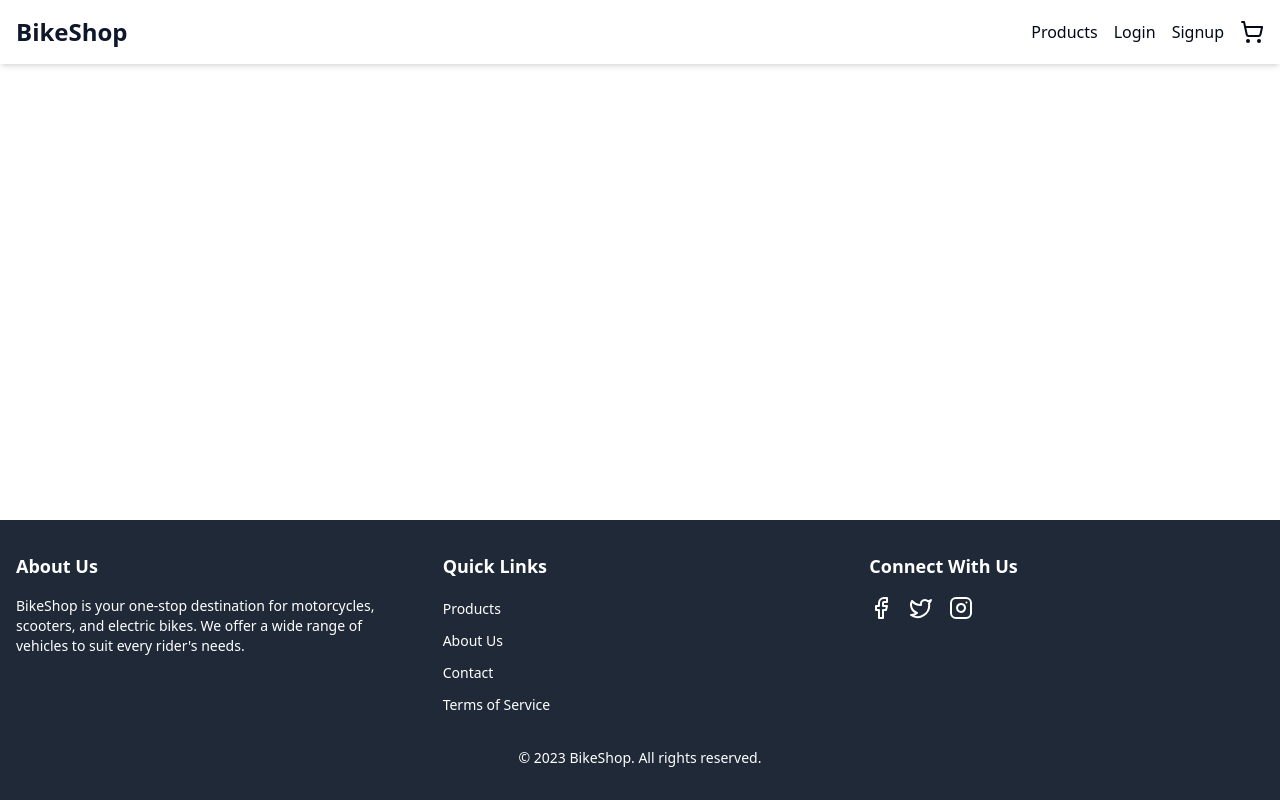
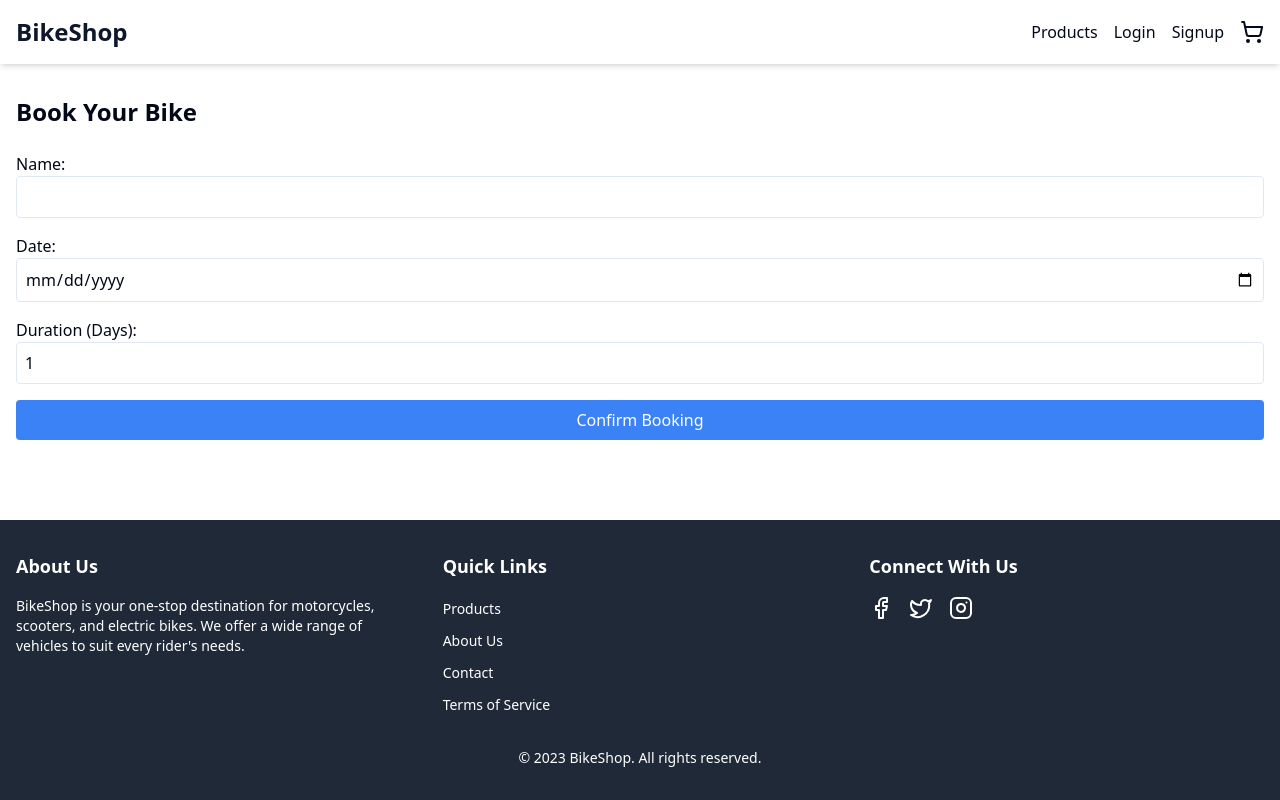
Before and after one commit to VallabhSangvikar/Bikeverse, a React (Vite) app in the folder frontend/: page /book/1 in a window 1280 px wide. Built offline with nearby package versions, Linux system fonts and the light colour scheme.

Commit message:
Change cart based system to booking

```diff
--- a/frontend/package.json
+++ b/frontend/package.json
@@ -18,6 +18,7 @@
     "@radix-ui/react-slot": "^1.1.1",
     "@radix-ui/react-tabs": "^1.1.2",
     "@radix-ui/react-toast": "^1.2.5",
+    "axios": "^1.7.9",
     "class-variance-authority": "^0.7.1",
     "clsx": "^2.1.1",
     "embla-carousel-react": "^8.5.2",
--- a/frontend/src/App.tsx
+++ b/frontend/src/App.tsx
@@ -4,8 +4,7 @@ import Footer from "./components/Footer"
 import HomePage from "./pages/HomePage"
 import ProductListingPage from "./pages/ProductListingPage"
 import ProductDetailsPage from "./pages/ProductDetailsPage"
-import CartPage from "./pages/CartPage"
-import CheckoutPage from "./pages/CheckoutPage"
+import BookingForm from "./pages/BookingForm"
 import SellerDashboardPage from "./pages/SellerDashboardPage"
 import BuyerDashboardPage from "./pages/BuyerDashboardPage"
 import LoginPage from "./pages/LoginPage"
@@ -21,8 +20,8 @@ function App() {
           <Route path="/" element={<HomePage />} />
           <Route path="/products" element={<ProductListingPage />} />
           <Route path="/product/:id" element={<ProductDetailsPage />} />
-          <Route path="/cart" element={<CartPage />} />
-          <Route path="/checkout" element={<CheckoutPage />} />
+          <Route path="/book/:id" element={<BookingForm />} />
+          <Route path="/bookings" element={<ProductListingPage />} />
           <Route path="/seller" element={<SellerDashboardPage />} />
           <Route path="/dashboard" element={<BuyerDashboardPage />} />
           <Route path="/login" element={<LoginPage />} />
--- /dev/null
+++ b/frontend/src/pages/BookingForm.tsx
@@ -0,0 +1,93 @@
+import { useState } from "react";
+import { useParams } from "react-router-dom";
+import axios from "axios";
+
+// Define the type for booking details
+interface BookingDetails {
+  name: string;
+  date: string;
+  duration: number;
+}
+
+const BookingForm = () => {
+  const { id } = useParams<{ id: string }>(); // Get bike ID from URL
+  const [bookingDetails, setBookingDetails] = useState<BookingDetails>({
+    name: "",
+    date: "",
+    duration: 1,
+  });
+
+  const handleSubmit = async (e: React.FormEvent) => {
+    e.preventDefault();
+    try {
+      await axios.post("http://localhost:5000/bookings", {
+        bikeId: id,
+        ...bookingDetails,
+      });
+      alert("Bike booked successfully!");
+    } catch (error) {
+      console.error("Error booking bike:", error);
+      alert("Failed to book the bike. Please try again later.");
+    }
+  };
+
+  return (
+    <div className="container mx-auto px-4 py-8">
+      <h1 className="text-2xl font-bold mb-6">Book Your Bike</h1>
+      <form onSubmit={handleSubmit} className="space-y-4">
+        {/* Name Input */}
+        <div>
+          <label className="block font-medium">Name:</label>
+          <input
+            type="text"
+            value={bookingDetails.name}
+            onChange={(e) =>
+              setBookingDetails({ ...bookingDetails, name: e.target.value })
+            }
+            required
+            className="border p-2 w-full rounded"
+          />
+        </div>
+
+        {/* Date Input */}
+        <div>
+          <label className="block font-medium">Date:</label>
+          <input
+            type="date"
+            value={bookingDetails.date}
+            onChange={(e) =>
+              setBookingDetails({ ...bookingDetails, date: e.target.value })
+            }
+            required
+            className="border p-2 w-full rounded"
+          />
+        </div>
+
+        {/* Duration Input */}
+        <div>
+          <label className="block font-medium">Duration (Days):</label>
+          <input
+            type="number"
+            min="1"
+            value={bookingDetails.duration}
+            onChange={(e) =>
+              setBookingDetails({
+                ...bookingDetails,
+                duration: parseInt(e.target.value) || 1, // Ensure it's a number
+              })
+            }
+            required
+            className="border p-2 w-full rounded"
+          />
+        </div>
+
+        {/* Submit Button */}
+        <button type="submit" className="bg-blue-500 hover:bg-blue-600 text-white px-4 py-2 rounded w-full">
+          Confirm Booking
+        </button>
+      </form>
+    </div>
+  );
+};
+
+export default BookingForm;
--- a/frontend/src/pages/ProductListingPage.tsx
+++ b/frontend/src/pages/ProductListingPage.tsx
@@ -1,59 +1,79 @@
-import { useState, useEffect } from "react"
-import { Link } from "react-router-dom"
-import { Input } from "../components/ui/input"
-import { Button } from "../components/ui/button"
-import { Select } from "../components/ui/select"
-import { Card, CardContent, CardFooter } from "../components/ui/card"
-import { fetchProducts } from "../services/productService"
+import { useState, useEffect } from "react";
+import { useNavigate } from "react-router-dom";
+import { Input } from "../components/ui/input";
+import { Button } from "../components/ui/button";
+import { Card, CardContent, CardFooter } from "../components/ui/card";
+import { fetchProducts } from "../services/productService";
+
+// Define the Product interface
+interface Product {
+  id: string;
+  name: string;
+  price: number;
+  category: string;
+  image: string;
+}
 
 const ProductListingPage = () => {
-  const [products, setProducts] = useState([])
-  const [searchTerm, setSearchTerm] = useState("")
-  const [category, setCategory] = useState("all")
-  const [sortBy, setSortBy] = useState("name")
+  const [products, setProducts] = useState<Product[]>([]);
+  const [searchTerm, setSearchTerm] = useState("");
+  const [category, setCategory] = useState("all");
+  const [sortBy, setSortBy] = useState("name");
+
+  const navigate = useNavigate();
 
   useEffect(() => {
     const loadProducts = async () => {
-      const fetchedProducts = await fetchProducts()
-      setProducts(fetchedProducts)
-    }
-    loadProducts()
-  }, [])
+      const fetchedProducts: Product[] = await fetchProducts();
+      setProducts(fetchedProducts);
+    };
+    loadProducts();
+  }, []);
 
   const filteredProducts = products
     .filter(
       (product) =>
         product.name.toLowerCase().includes(searchTerm.toLowerCase()) &&
-        (category === "all" || product.category === category),
+        (category === "all" || product.category === category)
     )
     .sort((a, b) => {
-      if (sortBy === "name") return a.name.localeCompare(b.name)
-      if (sortBy === "price") return a.price - b.price
-      return 0
-    })
+      if (sortBy === "name") return a.name.localeCompare(b.name);
+      if (sortBy === "price") return a.price - b.price;
+      return 0;
+    });
 
   return (
     <div className="container mx-auto px-4 py-8">
-      <h1 className="text-3xl font-bold mb-8">Our Products</h1>
+      <h1 className="text-3xl font-bold mb-8">Available Bikes</h1>
 
       <div className="flex flex-wrap gap-4 mb-8">
         <Input
           type="text"
-          placeholder="Search products..."
+          placeholder="Search bikes..."
           value={searchTerm}
           onChange={(e) => setSearchTerm(e.target.value)}
           className="w-full md:w-64"
         />
-        <Select value={category} onValueChange={setCategory} className="w-full md:w-48">
+
+        <select
+          value={category}
+          onChange={(e) => setCategory(e.target.value)}
+          className="w-full md:w-48 border border-gray-300 rounded p-2"
+        >
           <option value="all">All Categories</option>
           <option value="motorcycle">Motorcycles</option>
           <option value="scooter">Scooters</option>
           <option value="electric">Electric Bikes</option>
-        </Select>
-        <Select value={sortBy} onValueChange={setSortBy} className="w-full md:w-48">
+        </select>
+
+        <select
+          value={sortBy}
+          onChange={(e) => setSortBy(e.target.value)}
+          className="w-full md:w-48 border border-gray-300 rounded p-2"
+        >
           <option value="name">Sort by Name</option>
           <option value="price">Sort by Price</option>
-        </Select>
+        </select>
       </div>
 
       <div className="grid grid-cols-1 md:grid-cols-3 lg:grid-cols-4 gap-6">
@@ -66,20 +86,22 @@ const ProductListingPage = () => {
                 className="w-full h-48 object-cover mb-4"
               />
               <h2 className="text-lg font-semibold mb-2">{product.name}</h2>
-              <p className="text-gray-600 mb-2">${product.price}</p>
+              <p className="text-gray-600 mb-2">${product.price} per day</p>
             </CardContent>
             <CardFooter>
-              <Link to={`/product/${product.id}`} className="w-full">
-                <Button variant="outline" className="w-full">
-                  View Details
-                </Button>
-              </Link>
+              <Button
+                variant="outline"
+                className="w-full"
+                onClick={() => navigate(`/book/${product.id}`)}
+              >
+                Book Now
+              </Button>
             </CardFooter>
           </Card>
         ))}
       </div>
     </div>
-  )
-}
+  );
+};
 
-export default ProductListingPage
+export default ProductListingPage;
```
Also changed, not shown: frontend/src/components/BikeCard.jsx (added), frontend/src/components/BookingForm.jsx (added), 1 other file (tests, documents, lock files or other folders).
